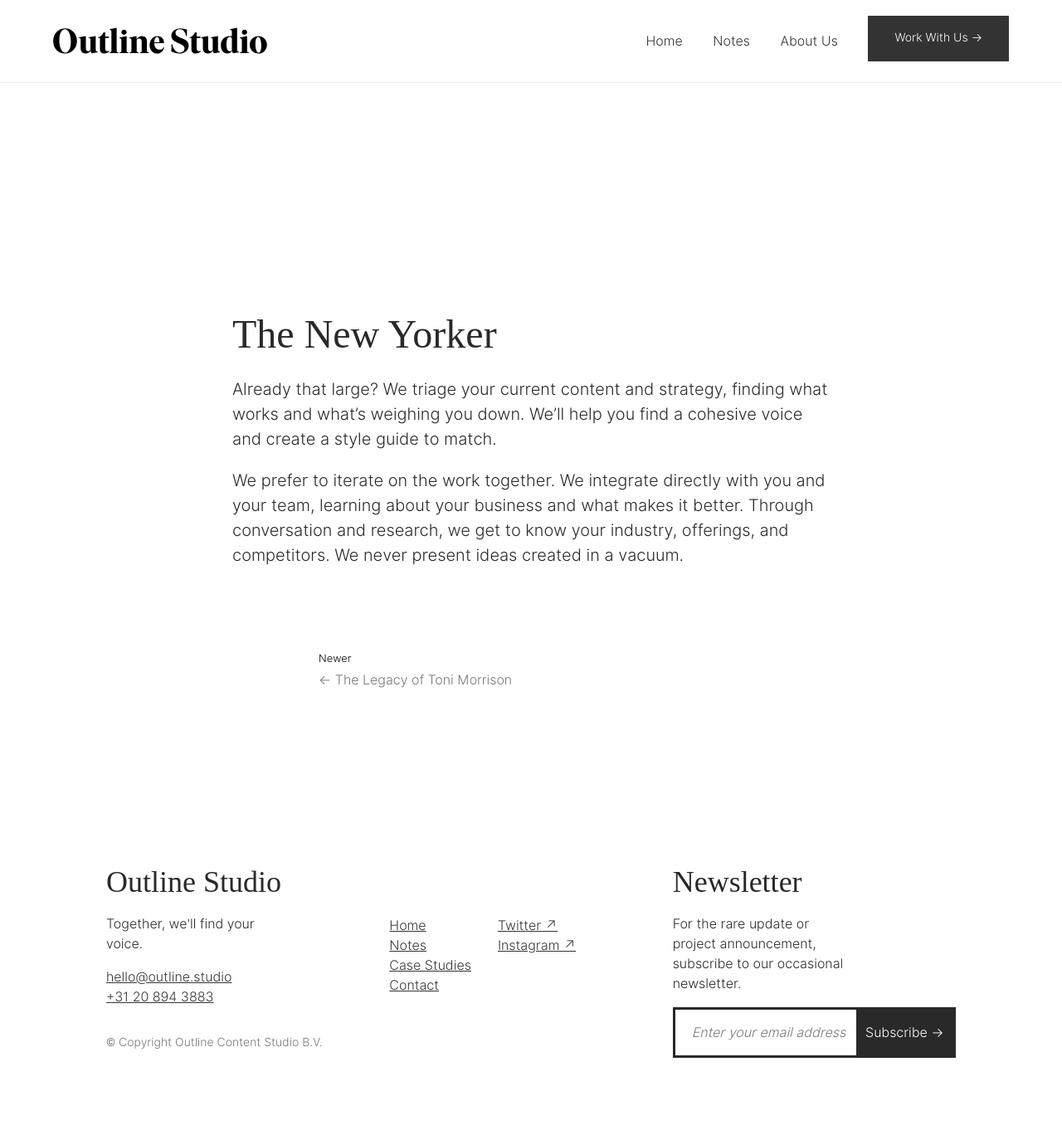
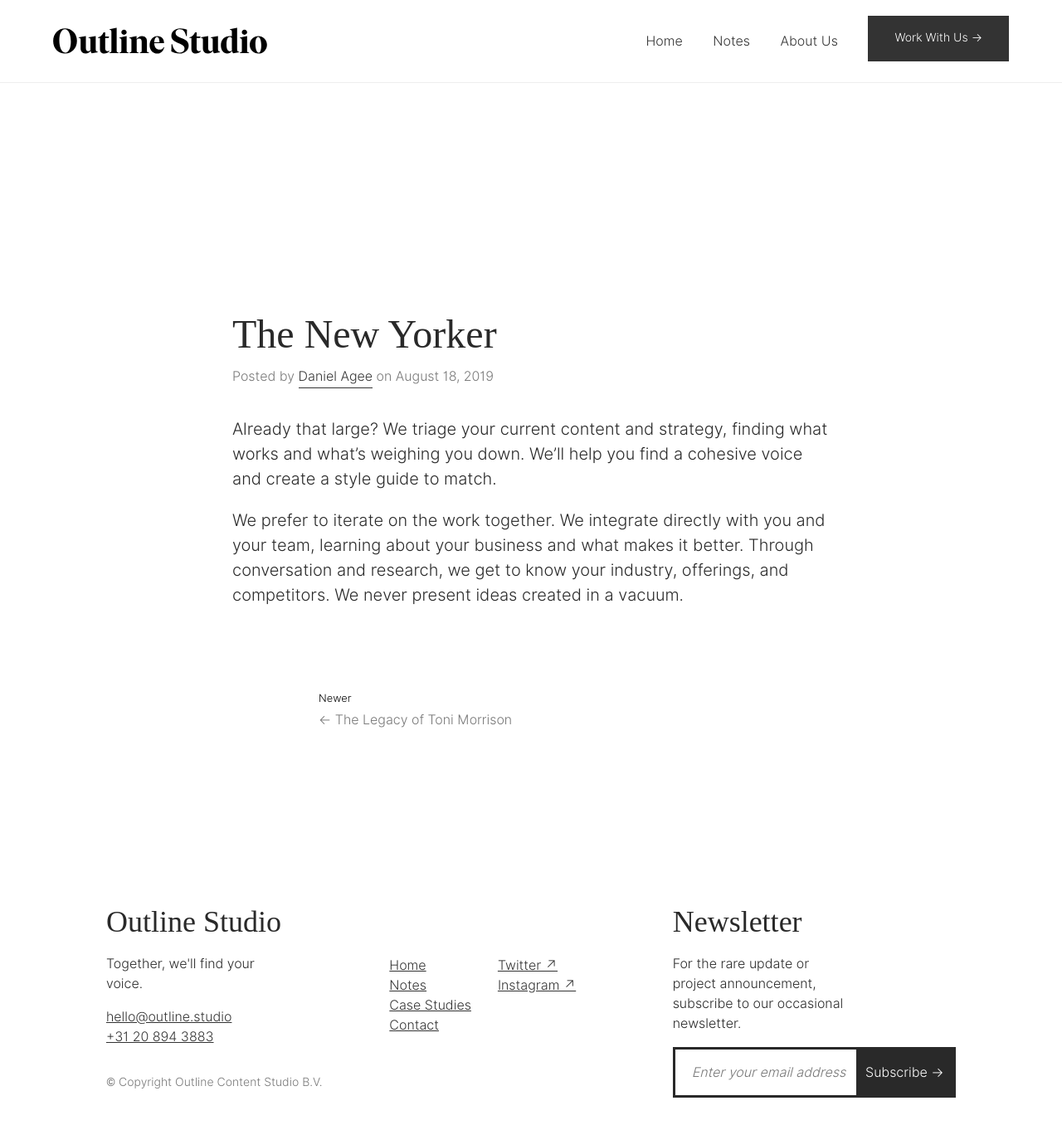
Before and after one commit to aarongilmore/outline-studio, a Jekyll site: the page built from _notes/the-new-yorker.markdown, in a window 1280 px wide and 1395 px high. Shown: the top 1362 px of the window at 83% size. Built offline with Jekyll 4.4.1, drawn with Linux system fonts in a browser that asks for light colours; nearby versions of some CDN libraries; some web fonts are replaced.

Commit message:
Updated The New Yorker

```diff
--- a/_notes/the-new-yorker.markdown
+++ b/_notes/the-new-yorker.markdown
@@ -1,6 +1,7 @@
 ---
 title: The New Yorker
 date: 2019-08-18 17:34:00 +02:00
+author: daniel_agee
 ---
 
 Already that large? We triage your current content and strategy, finding what works and what’s weighing you down. We’ll help you find a cohesive voice and create a style guide to match.
```
